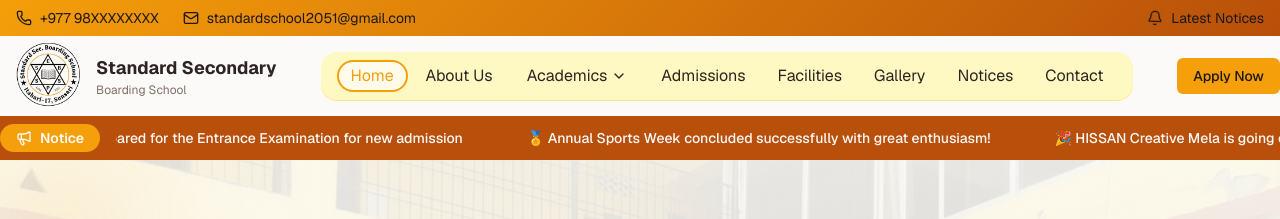
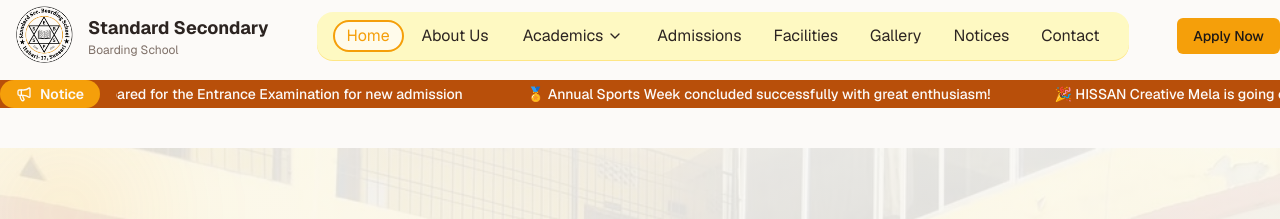
Before and after one commit to Shah-Arjun/standardscl, a Next.js app: page / in a window 1280 px wide. Shown: the top 219 px of the page. Built offline with nearby package versions, Linux system fonts and the light colour scheme.

Commit message:
made navbar sticky

```diff
--- a/app/(website)/teachers/add/page.tsx
+++ b/app/(website)/teachers/add/page.tsx
@@ -288,6 +288,7 @@ export default function AddTeacher() {
       <label className="block text-md font-medium text-gray-700 capitalize">
         {key.replace(/([A-Z])/g, " $1")}
       </label>
+      {/* <p className="text-green-500">Please click add button if you select "Other"</p> */}
 
       <div className="flex flex-wrap gap-2.5">
         {options.map((opt) => (
@@ -491,10 +492,12 @@ export default function AddTeacher() {
             </div>
 
             {/* Qualifications - Category + Chips */}
-            <div className="space-y-3 pt-2">
+            <div className="space-y-3 pt-2 pb-0">
               <label className="block text-md font-medium text-gray-700">
                 Qualifications Category<span className="text-red-500">*</span>
               </label>
+              {/* <p className="text-green-500 mt-0">(lease click add button if you select "Other"</p> */}
+
 
               <select
                 value={selectedCategory}
--- a/components/layout/Navbar.tsx
+++ b/components/layout/Navbar.tsx
@@ -50,7 +50,7 @@ export const Navbar = () => {
   return (
     <>
       {/* Top Bar */}
-      <div className="bg-gradient-hero text-primary-foreground py-2 px-4">
+      <div className=" hidden bg-gradient-hero text-primary-foreground py-2 px-4">
         <div className="container-school flex justify-between items-center text-sm">
           <div className="flex items-center gap-6">
             <a
@@ -86,17 +86,17 @@ export const Navbar = () => {
 
       {/* Main Navbar */}
       <nav
-        className={`sticky top-0 z-50 transition-all duration-300 ${
+        className={`fixed top-0 start-0 w-full left-0 z-50 transition-all duration-300 ${
           scrolled
             ? "bg-[hsl(var(--color-background)/0.9)] backdrop-blur-md shadow-md"
             : "bg-[hsl(var(--color-background)/1)]"
         }`}
       >
         <div className="container-school">
-          <div className="flex h-20 items-center justify-between">
+          <div className="flex h-18 items-center justify-between">
             {/* Logo */}
             <Link href="/" className="flex items-center gap-3 ml-3 ">
-              <div className="w-18 h-18 rounded-xl flex items-center justify-center">
+              <div className="w-16 h-16 rounded-xl flex items-center justify-center">
                 {/* <span className="text-2xl font-bold text-white">S</span> */}
                 <Image
                   src={SchoolLogo}
@@ -113,7 +113,7 @@ export const Navbar = () => {
             </Link>
 
             {/* Desktop Nav */}
-            <div className="hidden lg:flex items-center gap-1 bg-yellow-100 px-4 py-2 rounded-2xl shadow-2xs shadow-amber-200">
+            <div className="hidden top-0 lg:flex items-center gap-1 bg-yellow-100 px-4 py-2 rounded-2xl shadow-2xs shadow-amber-200">
               {navLinks.map((link) =>
                 link.children ? (
                   <DropdownMenu key={link.name}>
--- a/components/layout/SiteLayout.tsx
+++ b/components/layout/SiteLayout.tsx
@@ -1,4 +1,4 @@
-"use client"
+"use client";
 
 import { ReactNode } from "react";
 import { Navbar } from "./Navbar";
@@ -12,11 +12,10 @@ interface SiteLayoutProps {
 
 export const SiteLayout = ({ children }: SiteLayoutProps) => {
   return (
-    <div className="min-h-screen flex flex-col">
+    <div className=" min-h-screen flex flex-col">
       <Navbar />
       <NoticeMarquee />
-      <main className="flex-1">{children}</main>
-      <Footer />
+      <main className="flex-1 pt-[calc(5rem+2.5rem)]">{children}</main>      <Footer />
       <FloatingNotice />
     </div>
   );
--- a/components/shared/NoticeMarquee.tsx
+++ b/components/shared/NoticeMarquee.tsx
@@ -15,7 +15,7 @@ const notices = [
 
 export const NoticeMarquee = () => {
   return (
-    <div className="bg-secondary text-secondary-foreground py-2 overflow-hidden">
+    <div className="sticky top-20 bg-secondary text-secondary-foreground overflow-hidden z-40">
       <div className="container-school flex items-center">
         <div className="flex items-center gap-2 bg-primary px-4 py-1 rounded-full mr-4 flex-shrink-0">
           <Megaphone className="w-4 h-4" />
```
Also changed, not shown: 1 other file (tests, documents, lock files or other folders).
